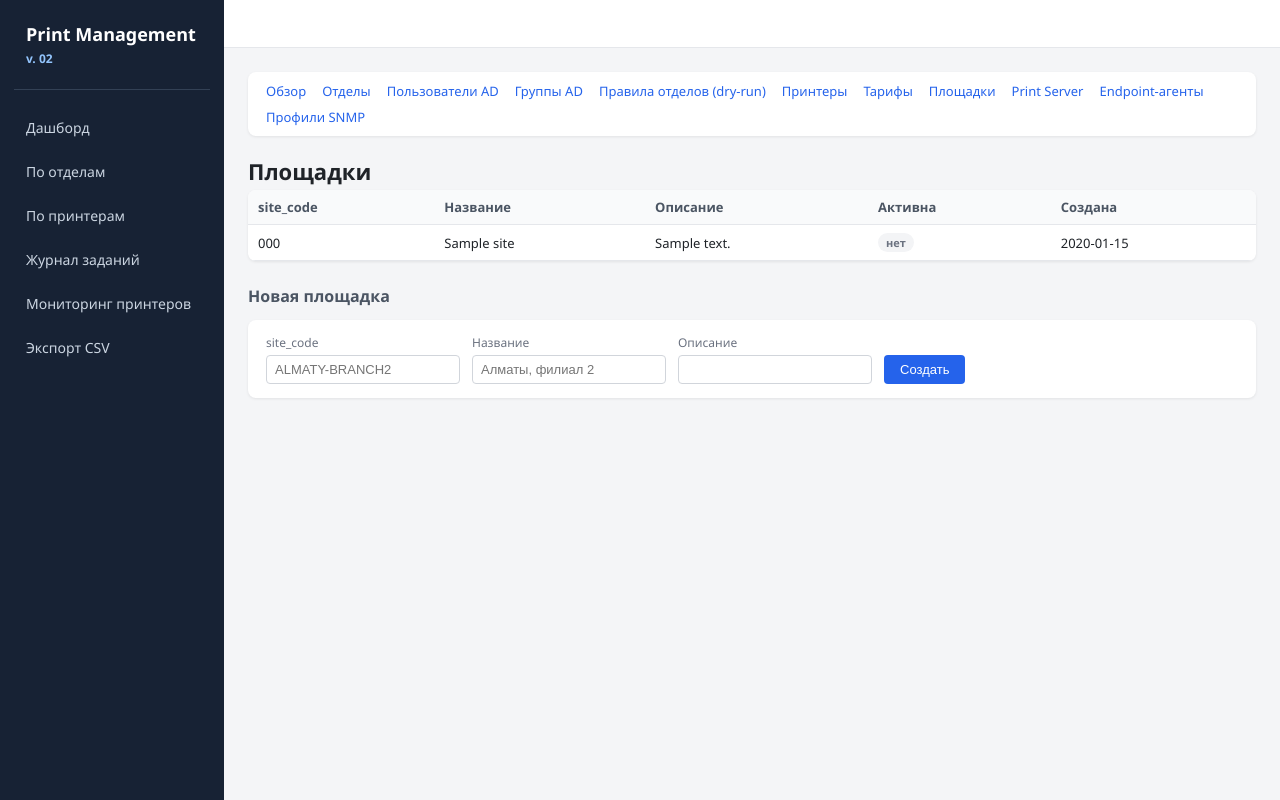
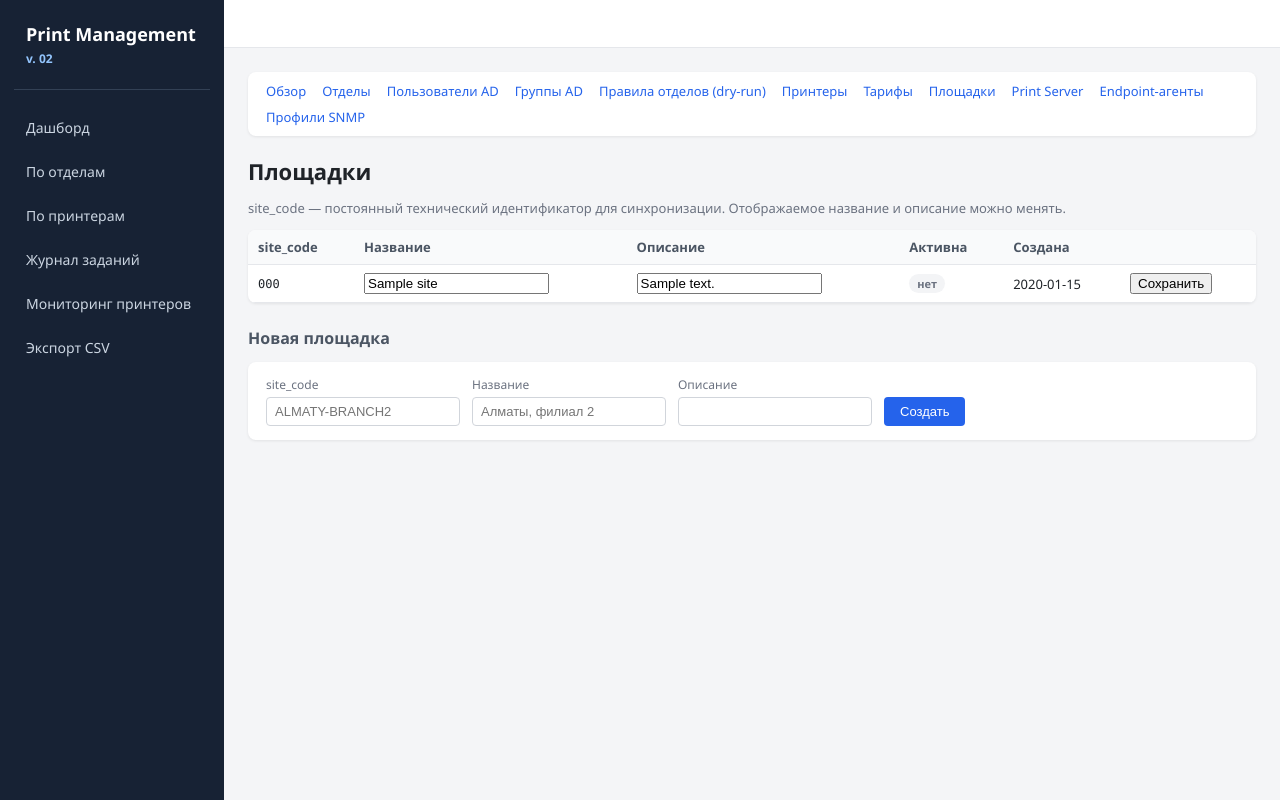
Before and after one commit to MelNikVl/printer_audit, a Python web app: template webapp/templates/admin/sites.html in a window 1280 px wide. Run offline with Jinja, Linux system fonts and the light colour scheme; the template is opened without the code that fills it: most values are stand-ins (such as "Sample title", 1, 10 or a date in 2020).

Commit message:
feat: allow editing site display names

```diff
--- a/webapp/templates/admin/sites.html
+++ b/webapp/templates/admin/sites.html
@@ -1,21 +1,28 @@
 {% extends "admin/base_admin.html" %}
 {% block admin_content %}
 <h1>Площадки</h1>
+<p class="muted">site_code — постоянный технический идентификатор для синхронизации. Отображаемое название и описание можно менять.</p>
 
 <table>
-  <tr><th>site_code</th><th>Название</th><th>Описание</th><th>Активна</th><th>Создана</th></tr>
+  <tr><th>site_code</th><th>Название</th><th>Описание</th><th>Активна</th><th>Создана</th><th></th></tr>
   {% for s in sites %}
   <tr>
-    <td>{{ s.site_code }}</td>
-    <td>{{ s.name }}</td>
-    <td>{{ s.description or "" }}</td>
+    <td class="mono">{{ s.site_code }}</td>
+    <td><input type="text" name="name" form="site-form-{{ s.id }}" value="{{ s.name }}" required></td>
+    <td><input type="text" name="description" form="site-form-{{ s.id }}" value="{{ s.description or '' }}"></td>
     <td>{% if s.is_active %}<span class="badge badge-active">да</span>{% else %}<span class="badge badge-inactive">нет</span>{% endif %}</td>
     <td>{{ s.created_at.strftime("%Y-%m-%d") }}</td>
+    <td><button type="submit" form="site-form-{{ s.id }}">Сохранить</button></td>
   </tr>
   {% else %}
-  <tr><td colspan="5" class="empty-state">Площадок пока нет — standalone-коллектор создаёт свою автоматически при первом запуске</td></tr>
+  <tr><td colspan="6" class="empty-state">Площадок пока нет — standalone-коллектор создаёт свою автоматически при первом запуске</td></tr>
   {% endfor %}
 </table>
+{% for s in sites %}
+<form id="site-form-{{ s.id }}" method="post" action="/admin/sites/{{ s.id }}/update">
+  <input type="hidden" name="csrf_token" value="{{ csrf_token }}">
+</form>
+{% endfor %}
 
 <h2>Новая площадка</h2>
 <form class="filters" method="post" action="/admin/sites/create">
```
